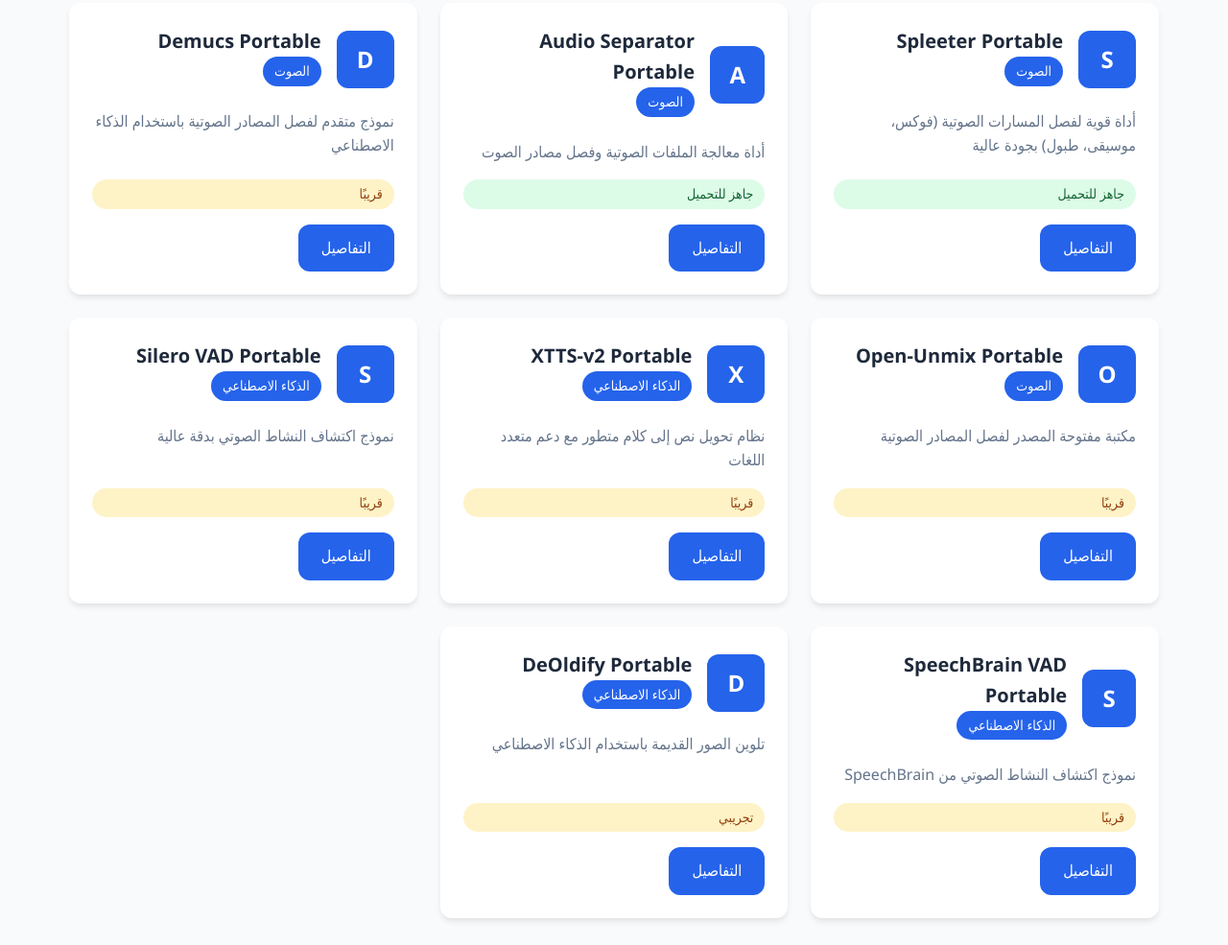
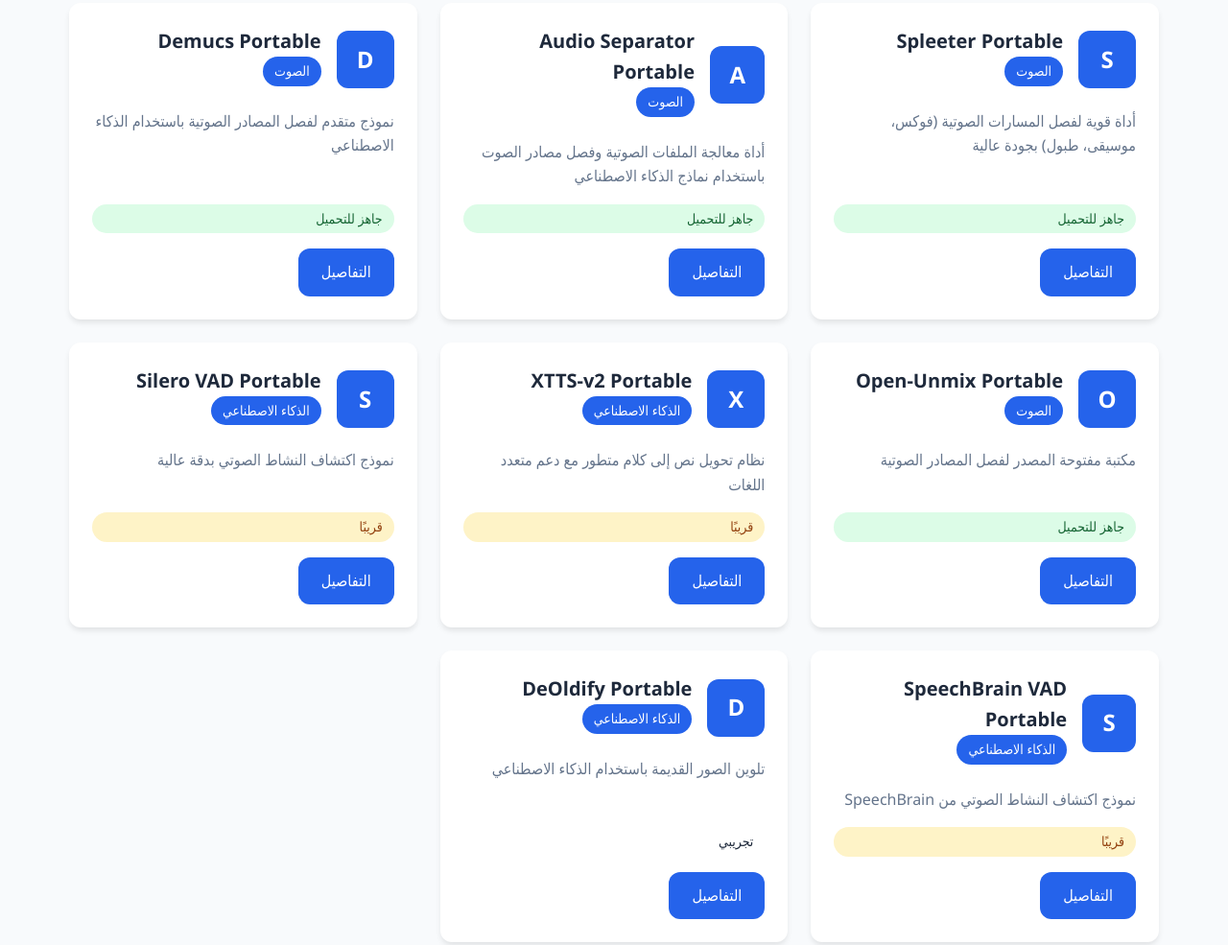
Before and after one commit to medhathamam/portable, a plain HTML site: page projects/index.html in a window 1280 px wide. Shown: the part 396-1381 px from the top of the page at 96% size. Drawn offline with Linux system fonts and the light colour scheme.

Commit message:
Update project statuses in README.md and projects/index.html to match actual releases

```diff
--- a/projects/index.html
+++ b/projects/index.html
@@ -76,7 +76,7 @@
                     </div>
                 </div>
                 <p class="project-description">
-                    أداة معالجة الملفات الصوتية وفصل مصادر الصوت
+                    أداة معالجة الملفات الصوتية وفصل مصادر الصوت باستخدام نماذج الذكاء الاصطناعي
                 </p>
                 <span class="project-status status-ready">جاهز للتحميل</span>
                 <div class="project-actions">
@@ -96,7 +96,7 @@
                 <p class="project-description">
                     نموذج متقدم لفصل المصادر الصوتية باستخدام الذكاء الاصطناعي
                 </p>
-                <span class="project-status status-soon">قريبًا</span>
+                <span class="project-status status-ready">جاهز للتحميل</span>
                 <div class="project-actions">
                     <a href="demucs/index.html" class="btn btn-primary">التفاصيل</a>
                 </div>
@@ -114,7 +114,7 @@
                 <p class="project-description">
                     مكتبة مفتوحة المصدر لفصل المصادر الصوتية
                 </p>
-                <span class="project-status status-soon">قريبًا</span>
+                <span class="project-status status-ready">جاهز للتحميل</span>
                 <div class="project-actions">
                     <a href="open-unmix/index.html" class="btn btn-primary">التفاصيل</a>
                 </div>
@@ -186,7 +186,7 @@
                 <p class="project-description">
                     تلوين الصور القديمة باستخدام الذكاء الاصطناعي
                 </p>
-                <span class="project-status status-soon">تجريبي</span>
+                <span class="project-status status-experimental">تجريبي</span>
                 <div class="project-actions">
                     <a href="deoldify/index.html" class="btn btn-primary">التفاصيل</a>
                 </div>
```
Also changed, not shown: 1 other file.
